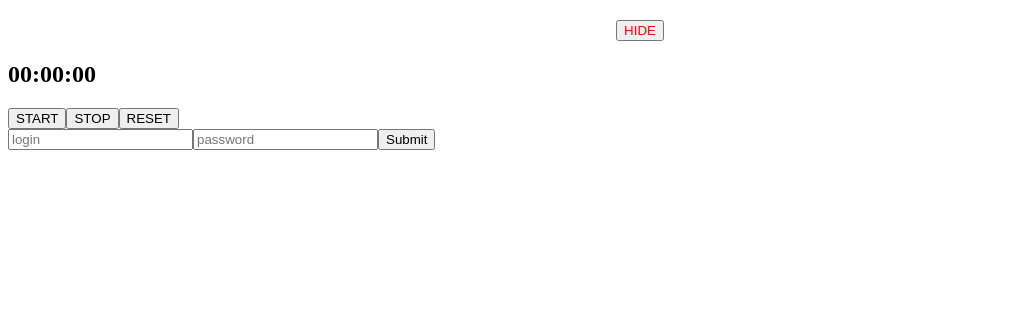
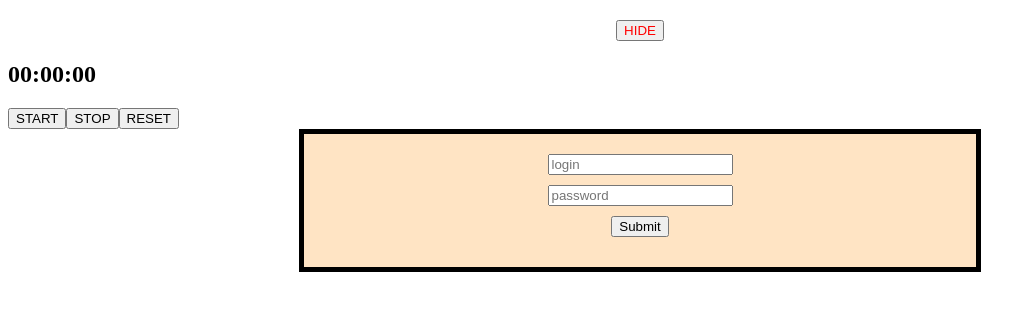
Before and after one commit to ikachinskaya/React, a React (Create React App) app: page / in a window 1280 px wide. Shown: the top 310 px of the page, without its empty margins (0-1036 px from the left). Built offline with nearby package versions, Linux system fonts and the light colour scheme.

Commit message:
Add styles for SignInForm

```diff
--- a/src/components/SignInForm/index.jsx
+++ b/src/components/SignInForm/index.jsx
@@ -1,4 +1,5 @@
 import { Component } from "react";
+import styles from "./signinform.module.css";
 
 class SignInForm extends Component {
   constructor(props) {
@@ -42,7 +43,7 @@ class SignInForm extends Component {
   render() {
     const { login, password } = this.state;
     return (
-      <form onSubmit={this.handleFormSubmit}>
+      <form className={styles.container} onSubmit={this.handleFormSubmit}>
         <input
           onChange={this.handleLoginChange}
           value={login}
--- /dev/null
+++ b/src/components/SignInForm/signinform.module.css
@@ -0,0 +1,14 @@
+.container {
+  display: flex;
+  flex-direction: column;
+  justify-content: center;
+  align-items: center;
+  padding: 20px;
+  border: 5px solid black;
+  width: 50%;
+  margin: 0 auto;
+  background-color: bisque;
+}
+.container > * {
+  margin-bottom: 10px;
+}
```
